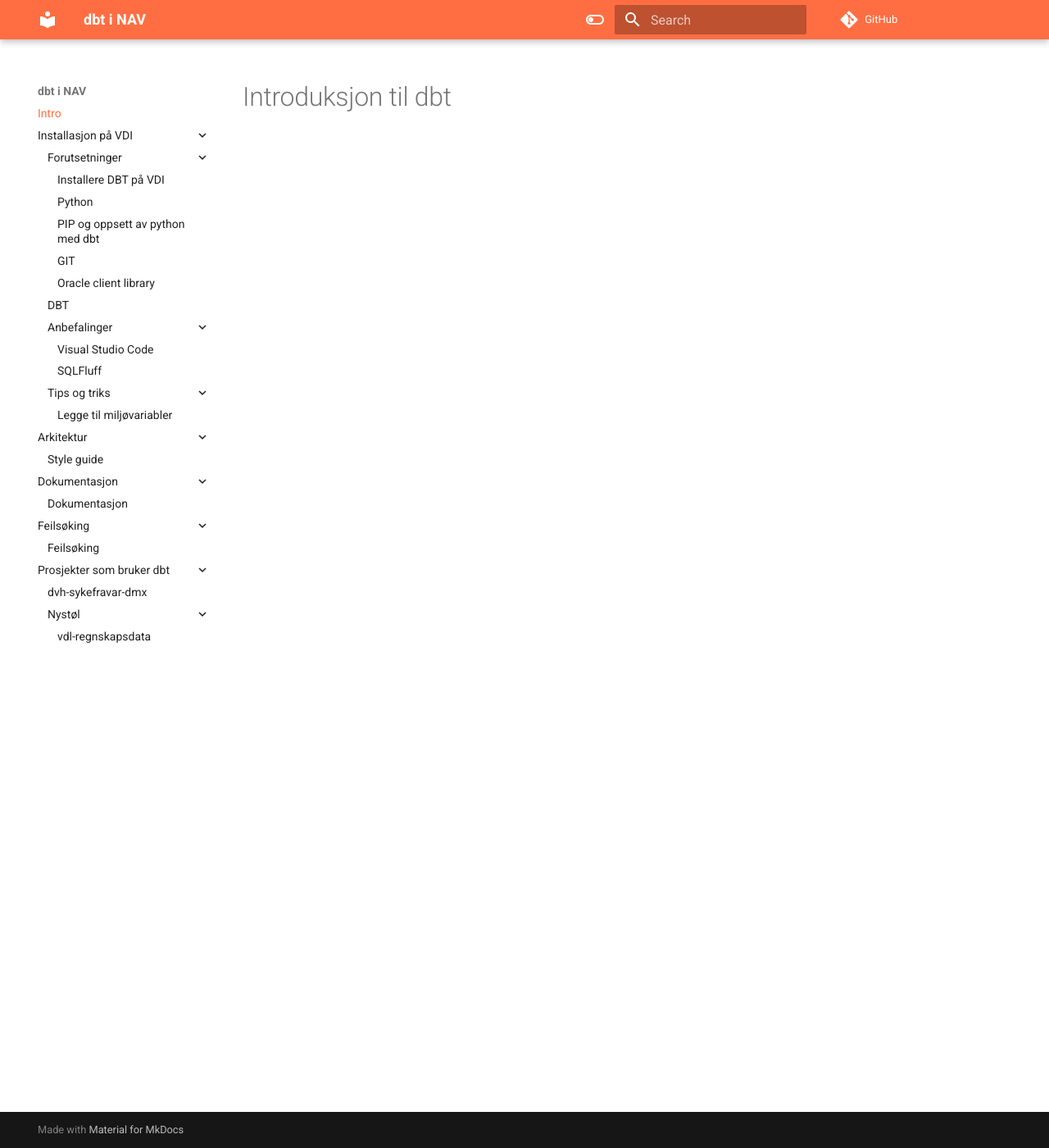
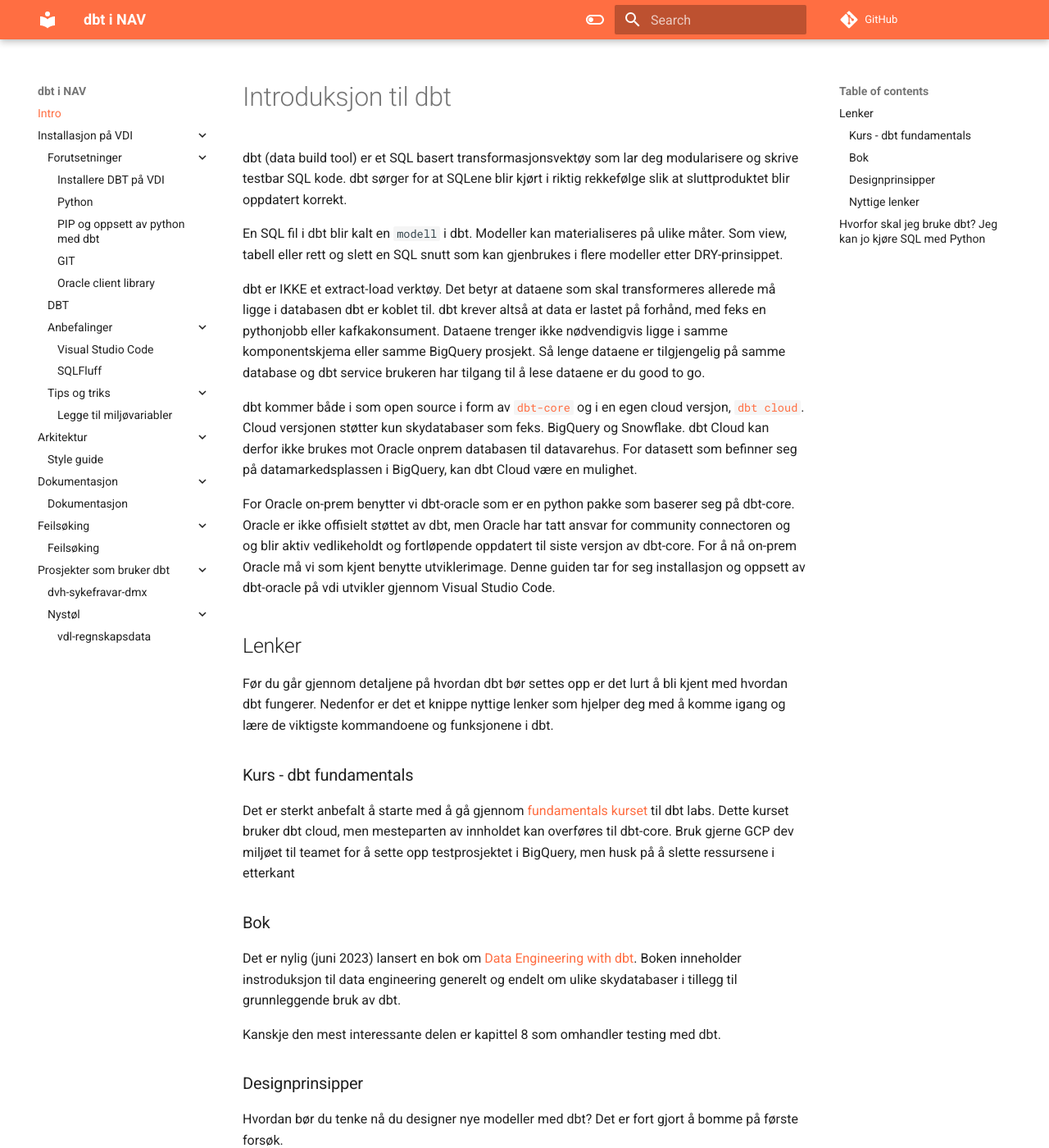
Before and after one commit to navikt/dbt-i-nav, an MkDocs documentation site: the page built from docs/index.md, in a window 1280 px wide and 1400 px high. Shown: the whole window at 82% size. Built offline with MkDocs 1.6.1 and Material for MkDocs 9.7.7, drawn with Linux system fonts in a browser that asks for light colours; comment, search, counter and statistics services are not loaded; some of the changed text lies outside the part shown.

Commit message:
Skrevet enkel intro til

```diff
--- a/docs/index.md
+++ b/docs/index.md
@@ -1 +1,42 @@
 # Introduksjon til dbt
+
+dbt (data build tool) er et SQL basert transformasjonsvektøy som lar deg modularisere og skrive testbar SQL kode. dbt sørger for at SQLene blir kjørt i riktig rekkefølge slik at sluttproduktet blir oppdatert korrekt.
+
+En SQL fil i dbt blir kalt en ``modell`` i dbt. Modeller kan materialiseres på ulike måter. Som view, tabell eller rett og slett en SQL snutt som kan gjenbrukes i flere modeller etter DRY-prinsippet.
+
+dbt er IKKE et extract-load verktøy. Det betyr at dataene som skal transformeres allerede må ligge i databasen dbt er koblet til. dbt krever altså at data er lastet på forhånd, med feks en pythonjobb eller kafkakonsument. Dataene trenger ikke nødvendigvis ligge i samme komponentskjema eller samme BigQuery prosjekt. Så lenge dataene er tilgjengelig på samme database og dbt service brukeren har tilgang til å lese dataene er du good to go.
+
+dbt kommer både i som open source i form av [``dbt-core``](https://docs.getdbt.com/docs/core/installation) og i en egen cloud versjon, [``dbt cloud``](https://www.getdbt.com/product/dbt-cloud/). Cloud versjonen støtter kun skydatabaser som feks. BigQuery og Snowflake. dbt Cloud kan derfor ikke brukes mot Oracle onprem databasen til datavarehus. For datasett som befinner seg på datamarkedsplassen i BigQuery, kan dbt Cloud være en mulighet.
+
+For Oracle on-prem benytter vi dbt-oracle som er en python pakke som baserer seg på dbt-core. Oracle er ikke offisielt støttet av dbt, men Oracle har tatt ansvar for community connectoren og og blir aktiv vedlikeholdt og fortløpende oppdatert til siste versjon av dbt-core.
+For å nå on-prem Oracle må vi som kjent benytte utviklerimage. Denne guiden tar for seg installasjon og oppsett av dbt-oracle på vdi utvikler gjennom Visual Studio Code.
+
+## Lenker
+
+Før du går gjennom detaljene på hvordan dbt bør settes opp er det lurt å bli kjent med hvordan dbt fungerer. Nedenfor er det et knippe nyttige lenker som hjelper deg med å komme igang og lære de viktigste kommandoene og funksjonene i dbt.
+
+### Kurs - dbt fundamentals
+
+Det er sterkt anbefalt å starte med å gå gjennom [fundamentals kurset](https://courses.getdbt.com/courses/fundamentals) til dbt labs. Dette kurset bruker dbt cloud, men mesteparten av innholdet kan overføres til dbt-core. Bruk gjerne GCP dev miljøet til teamet for å sette opp testprosjektet i BigQuery, men husk på å slette ressursene i etterkant
+
+### Bok
+
+Det er nylig (juni 2023) lansert en bok om
+[Data Engineering with dbt](https://learning.oreilly.com/library/view/-/9781803246284/). Boken inneholder instroduksjon til data engineering generelt og endelt om ulike skydatabaser i tillegg til grunnleggende bruk av dbt.
+
+Kanskje den mest interessante delen er kapittel 8 som omhandler testing med dbt.
+
+
+### Designprinsipper
+
+Hvordan bør du tenke nå du designer nye modeller med dbt? Det er fort gjort å bomme på første forsøk.
+
+[How to design a dbt model from scratch](https://towardsdatascience.com/how-to-design-a-dbt-model-from-scratch-8c72c7684203)
+
+### Nyttige lenker
+
+Community basert samling av lenker: [awsome-dbt](https://github.com/Hiflylabs/awesome-dbt)
+
+## Hvorfor skal jeg bruke dbt? Jeg kan jo kjøre SQL med Python
+
+Det er riktig. Dersom du bare skal kjøre noen enkle SQL spørringer er det kanskje like greit å sette opp en Pythonjobb som kjører SQLen for deg. Men med en gang antall spørringer eller kompleksiteten på spørringene øker vil dbt hjelpe med med å strukturere koden og holde oversikt over rekkefølgen. Det er ikke uvanlig at en komponent består av 30 eller flere SQL filer som avhenger av hverandre.
```
